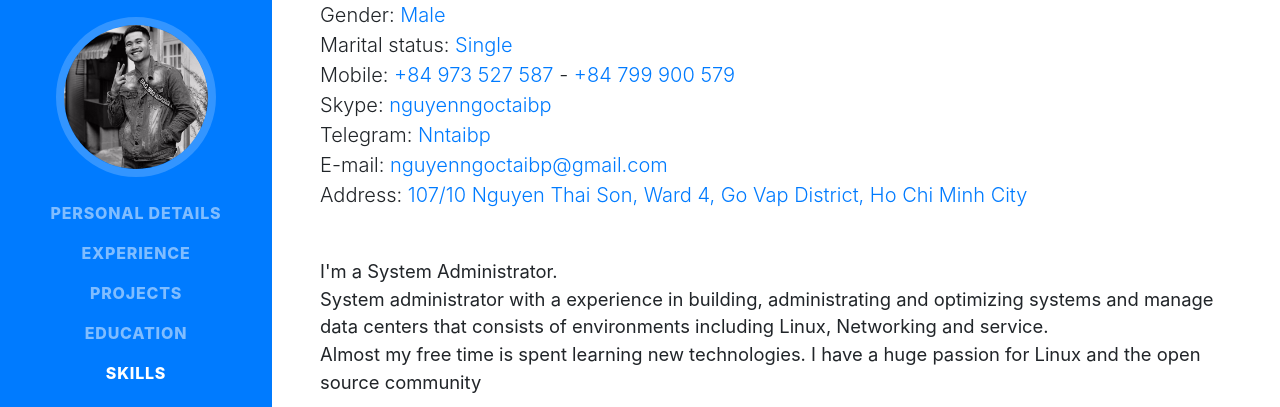
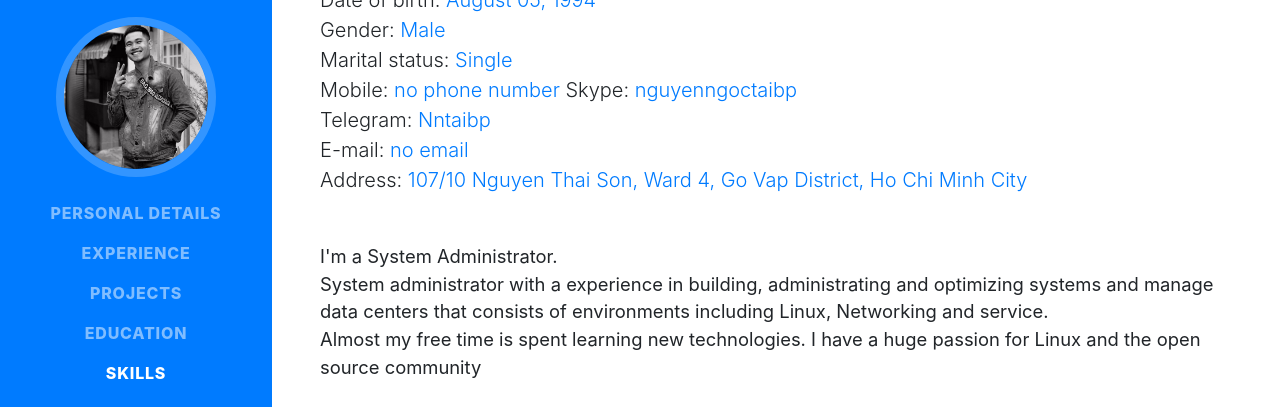
Before and after one commit to phan-van-thuy/nguyenngoctaibp.github.io, a website with bundled scripts: page index.html in a window 1280 px wide. Shown: the part 199-606 px from the top of the page. Built offline with nearby package versions, Linux system fonts and the light colour scheme; a web font is replaced by a local one.

Commit message:
update
update

```diff
--- a/index.html
+++ b/index.html
@@ -65,13 +65,15 @@
           </h2>
 		  <div class="lead mb-5">
 			<a>Name: </a><a href="https://mail.google.com/mail">Nguyen Ngoc Tai<br></a>
-            <a>Date of birth: </a><a href="https://mail.google.com/mail">August 05, 1994<br></a>
+      <a>Date of birth: </a><a href="https://mail.google.com/mail">August 05, 1994<br></a>
 			<a>Gender: </a><a href="https://mail.google.com/mail">Male<br></a>
 			<a>Marital status: </a><a href="https://mail.google.com/mail">Single<br></a>
-      <a>Mobile: </a><a href="https://mail.google.com/mail">+84 973 527 587 </a>-<a href="https://mail.google.com/mail"> +84 799 900 579<br></a>
+      <a>Mobile: </a><a href="https://mail.google.com/mail">no phone number</a>
+<!--      <a>Mobile: </a><a href="https://mail.google.com/mail">+84 973 527 587 </a>-<a href="https://mail.google.com/mail"> +84 799 900 579<br></a> -->
       <a>Skype: </a><a href="https://skype" target="_blank">nguyenngoctaibp<br></a>
       <a>Telegram: </a><a href="https://t.me/Nntaibp" target="_blank">Nntaibp<br></a>
-			<a>E-mail: </a><a href="https://mail.google.com/mail">nguyenngoctaibp@gmail.com<br></a>
+<!--  <a>E-mail: </a><a href="https://mail.google.com/mail">nguyenngoctaibp@gmail.com<br></a> -->
+      <a>E-mail: </a><a href="https://mail.google.com/mail">no email<br></a>
 			<a>Address: </a><a href="https://www.google.com/maps/place/Industrial+University+Of+HoChiMinh+City/@10.8227802,106.6873831,16.88z/data=!4m5!3m4!1s0x3174deb3ef536f31:0x8b7bb8b7c956157b!8m2!3d10.822207!4d106.6874948" target="_blank">107/10 Nguyen Thai Son, Ward 4, Go Vap District, Ho Chi Minh City<br></a>
           </div>
           <p class="lead mb-5">I'm a System Administrator.<br>
```
